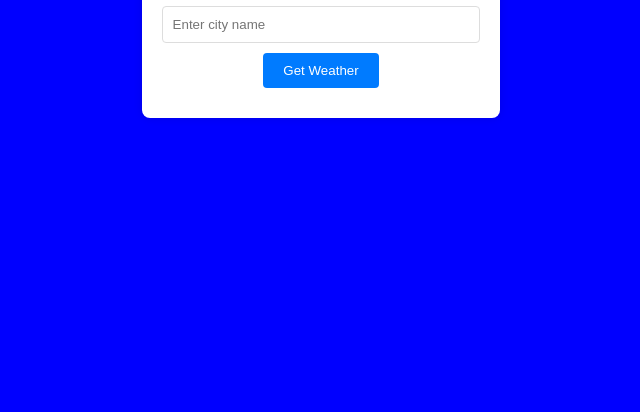
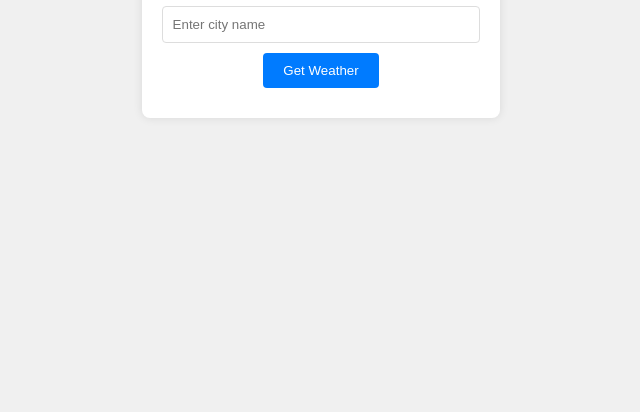
Before and after one commit to priyanshi2711/Weatherly, a plain HTML site: page index.html in a window 1280 px wide. Shown: the part 388-800 px from the top of the page, without its empty margins (319-959 px from the left). Drawn offline with Linux system fonts and the light colour scheme.

Commit message:
Update index.html
update

```diff
--- a/index.html
+++ b/index.html
@@ -7,7 +7,7 @@
     <style>
         body {
             font-family: Arial, sans-serif;
-            background-color: blue;
+            background-color: #f0f0f0;
             display: flex;
             justify-content: center;
             align-items: center;
```
